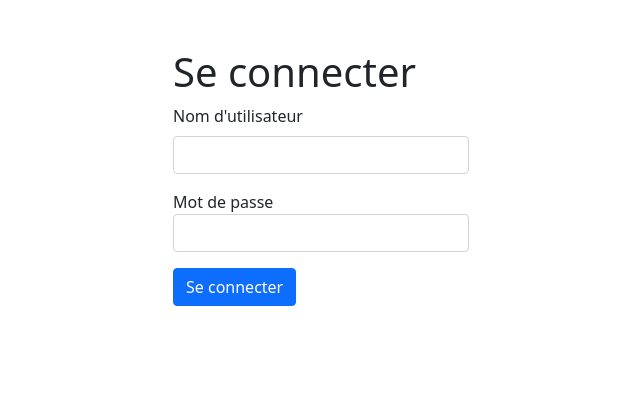
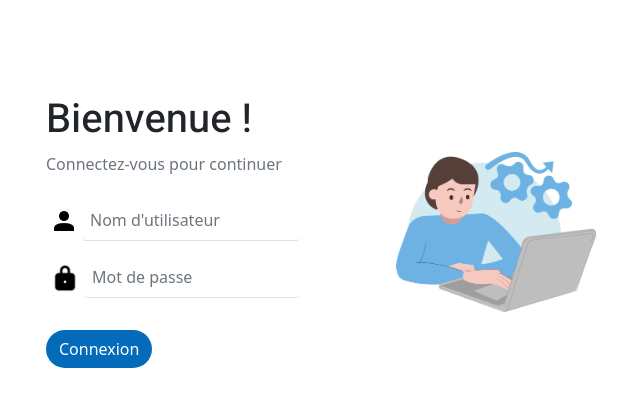
Before and after one commit to alicemimouni/dashboard-symfony-easyadmin-blog, a Symfony app: template templates/security/login.html.twig in a window 1280 px wide. Shown: the top 415 px of the page, without its empty margins (319-959 px from the left). Run offline with Twig, Linux system fonts and the light colour scheme; the template is opened without the code that fills it, so the values that code supplies are empty; some libraries are stand-ins or nearby versions; some web fonts are replaced.

Commit message:
login ok

```diff
--- a/public/sass/bases/body.scss
+++ b/public/sass/bases/body.scss
@@ -25,6 +25,7 @@ input[type="text"], textarea, [contenteditable] {
     user-select: text;
 }
 
+
 body {
 
     margin: 0;
@@ -32,8 +33,18 @@ body {
     color: black;
     font-family: $font-text;
 
+    // background color class
+    .background-primary {
+        background-color: $color-primary;
+    }
+
+    // color class
+    .color-primary {
+        color: $color-primary;
+    }
+
+    // link color
     a {
-
         text-decoration: none;
         color: white;
     }
@@ -109,14 +120,12 @@ body {
 
             opacity: 0;
             width: 0;
-
         }
 
         to {
 
             opacity: 1;
             width: 100%;
-
         }
     }
 
@@ -126,14 +135,12 @@ body {
 
             opacity: 0;
             width: 0;
-
         }
 
         to {
 
             opacity: 1;
             width: 100%;
-
         }
     }
 
@@ -162,8 +169,6 @@ body {
 
             font-size: 2rem;
         }
-
-
     }
 
     h1 {
--- a/public/sass/components/forms.scss
+++ b/public/sass/components/forms.scss
@@ -74,3 +74,19 @@ input:focus {
 
     outline: none;
 }
+
+// form control for bootstrap
+.form-container-login {
+
+    .form-content {
+        max-width: 350px;
+        .form-control {
+            background: none;
+          }
+
+        .form-control:focus {
+        box-shadow: none;
+
+        }
+    }
+}
--- a/src/Controller/SecurityController.php
+++ b/src/Controller/SecurityController.php
@@ -10,7 +10,7 @@ use Symfony\Component\Security\Http\Authentication\AuthenticationUtils;
 class SecurityController extends AbstractController
 {
    /**
-     * @Route("/login", name="app_login")
+     * @Route("/hello-admin", name="app_login")
      */
     public function login(AuthenticationUtils $authenticationUtils): Response
     {
--- a/templates/base-admin.html.twig
+++ b/templates/base-admin.html.twig
@@ -3,6 +3,7 @@
 
 <head>
     {% block stylesheets %}
+    <link href=" {{ asset('style.css') }} " rel="stylesheet" />
     <link href=" {{ asset('css/bootstrap.css') }} " rel="stylesheet" />
     {% endblock stylesheets %}
 
--- a/templates/parts/footer.html.twig
+++ b/templates/parts/footer.html.twig
@@ -24,6 +24,5 @@
             Copyright © Bforweb
         </a> - 2022 -
         <a href="{{ path('app_mentions') }}">Mentions légales</a>
-        <p><a href="{{ path('app_login') }}">Connexion</a></p>
     </div>
 </footer>
--- a/templates/security/login.html.twig
+++ b/templates/security/login.html.twig
@@ -3,27 +3,37 @@
 {% block title %}Connexion{% endblock %}
 
 {% block body %}
-<div class="container w-25 mt-5">
-     <h1>Se connecter</h1>
 
-        <form method="post">
-            <div class="mb-3">
-                <label for="username" class="form-label">Nom d'utilisateur</label>
-                <input type="text" class="form-control" id="username" name="username" required="required" value="{{ last_username }}"/>
+<div class="form-container-login w-100 h-100 d-flex align-items-center justify-content-center flex-row mt-5">
+    <div class="form-content p-5">
+        <h1 class="text-dark">Bienvenue !</h1>
+    <p class="mb-4 text-secondary">Connectez-vous pour continuer</p>
+        <form class="" method="post">
+            <div class="mb-3 d-flex flex-row align-items-center">
+                <img class="m-2" src="{{ asset('uploads/images/la-personne.png') }}" width="20px" height="20px"/>
+                <input class="form-control p-2 border-top-0 border-end-0 border-start-0 border-bottom text-secondary w-100" type="text" id="username" name="username" required="required" value="{{ last_username }}" placeholder="Nom d'utilisateur"/>
             </div>
-            <div class="mb-3">
-                <label for="password">Mot de passe</label>
-                <input type="password" class="form-control" id="password" required="required"  name="password"/>
+            <div class="mb-3 d-flex flex-row align-items-center">
+                <img class="m-1" src="{{ asset('uploads/images/cadenas.png') }}" width="30px"/>
+                <input class="p-2 w-100 form-control border-top-0 border-end-0 border-start-0 border-bottom " type="password" id="password" required="required" placeholder="Mot de passe" name="password"/>
             </div>
 
             <input type="hidden" name="_csrf_token" value="{{ csrf_token('authenticate') }}">
 
-            <button type="submit" class="btn btn-primary">Se connecter</button>
+            <button class="rounded-pill mt-3 btn background-primary text-white" type="submit">Connexion</button>
         </form>
+
+        {# show errors #}
         {% if error %}
-            <div class="alert alert-danger mt-4" role="alert">
-                <div>{{ error.messageKey|trans(error.messageData, 'security') }}</div>
-            </div>
+        <div class="alert alert-danger mt-4" role="alert">
+            <div>{{ error.messageKey|trans(error.messageData, 'security') }}</div>
+        </div>
         {% endif %}
+    </div>
+
+    {# image #}
+    <div class="text-center d-none d-lg-block p-5">
+        <img src="{{ asset('uploads/images/work.png') }}" alt="" class="" width="200px"/>
+    </div>
 </div>
 {% endblock %}
```
Also changed, not shown: public/style.css, public/uploads/images/cadenas.png (added), public/uploads/images/img-2634-2f7946fb-7e74-4d97-8b63-d5886ac1e106.jpg (deleted), public/uploads/images/la-personne.png (added), public/uploads/images/login-page-image.jpg (added), public/uploads/images/work.png (added), 1 other file.
